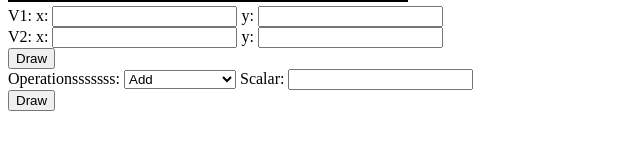
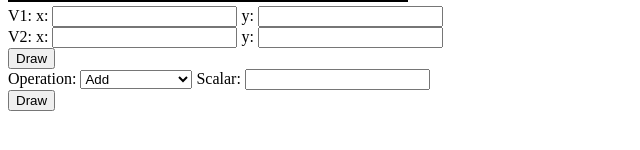
Before and after one commit to ThomasPollicino/Vector-Library, a plain HTML site: page index.html in a window 1280 px wide. Shown: the part 406-556 px from the top of the page, without its empty margins (0-640 px from the left). Drawn offline with Linux system fonts and the light colour scheme.

Commit message:
troubleshooting finished

```diff
--- a/index.html
+++ b/index.html
@@ -37,7 +37,7 @@
         <button onclick="handleDrawEvent()">Draw</button>
     </div>
     <div>
-        <label for="operation">Operationsssssss:</label>
+        <label for="operation">Operation:</label>
         <select id="oper">
             <option value="add">Add</option>
             <option value="sub">Subtract</option>
```
